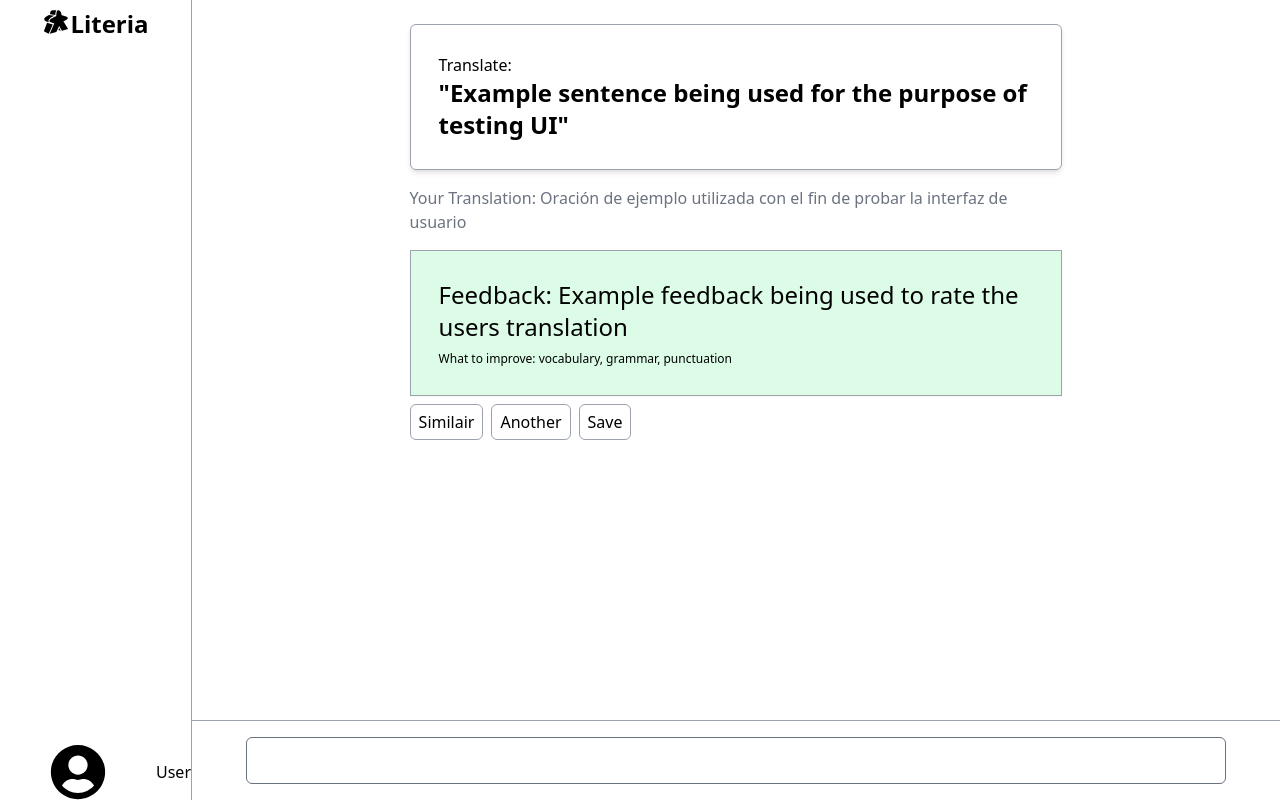
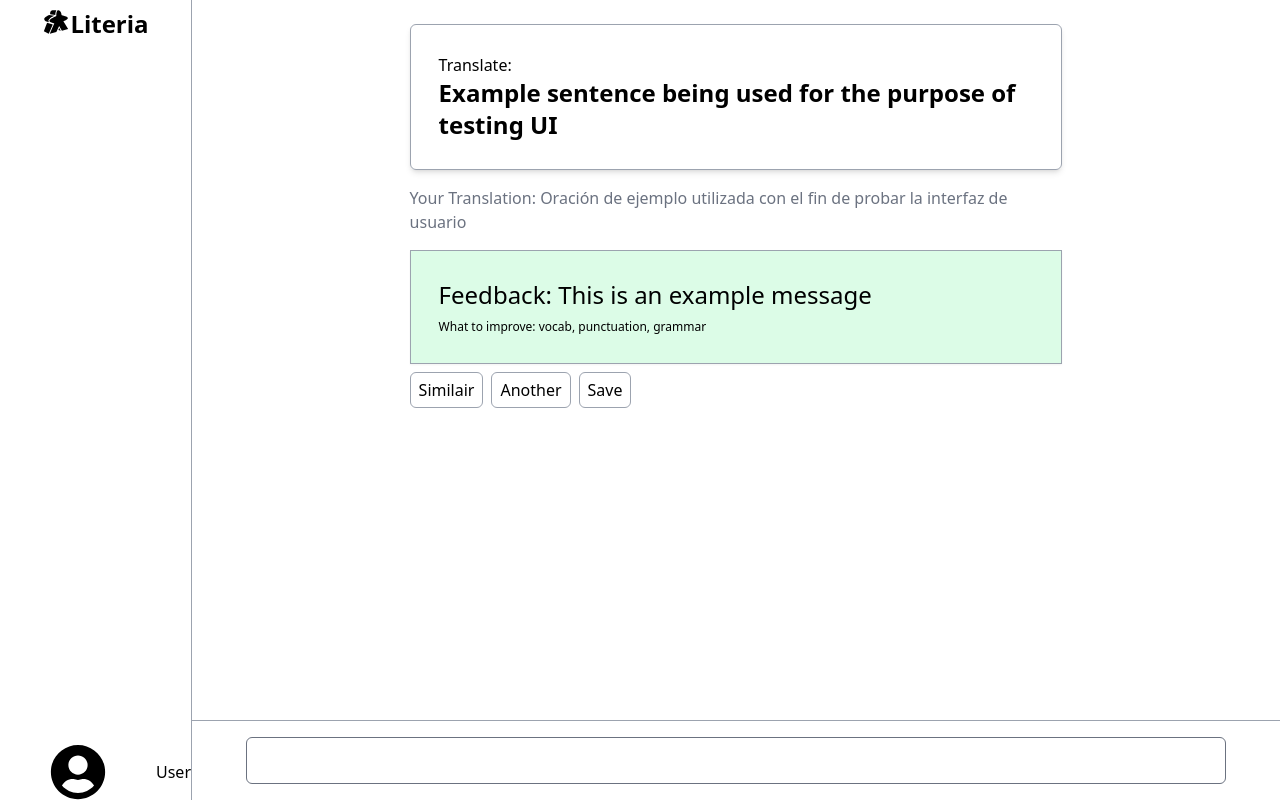
Before and after one commit to dab1an/literia, a Next.js app: page /proto in a window 1280 px wide. Built offline with nearby package versions, Linux system fonts and the light colour scheme.

Commit message:
Decomposed chat cards into components

```diff
--- /dev/null
+++ b/src/components/FbCard.tsx
@@ -0,0 +1,30 @@
+import React from "react";
+
+interface fbCardProps {
+  fbMsg: string;
+  skills: string[];
+}
+const FbCard = (props: fbCardProps) => {
+  return (
+    <div className="flex w-[60%] flex-col gap-2">
+      <div className=" flex flex-col border border-gray-400 bg-green-100 p-7 shadow-sm">
+        <h1 className="pb-2 text-2xl">Feedback: {props.fbMsg} </h1>
+        <p className="text-xs">What to improve: {props.skills.join(", ")}</p>
+      </div>
+
+      <div className="flex h-9 w-[50%] gap-2 bg-white">
+        <div className=" bg-white-500 flex h-full items-center justify-center rounded-md border border-gray-400 p-2">
+          <h1>Similair</h1>
+        </div>
+        <div className=" flex h-full items-center justify-center rounded-md border border-gray-400 p-2">
+          <h1>Another</h1>
+        </div>
+        <div className=" flex h-full items-center justify-center rounded-md border border-gray-400 p-2">
+          <h1>Save</h1>
+        </div>
+      </div>
+    </div>
+  );
+};
+
+export default FbCard;
--- /dev/null
+++ b/src/components/OgLangCard.tsx
@@ -0,0 +1,15 @@
+import React from "react";
+
+interface ogLangProps {
+  sentence: string;
+}
+const OgLangCard = (props: ogLangProps) => {
+  return (
+    <div className=" w-[60%] rounded-md border border-gray-400 p-7 shadow-md">
+      <h1>Translate:</h1>
+      <h1 className="text-2xl font-bold">{props.sentence}</h1>
+    </div>
+  );
+};
+
+export default OgLangCard;
--- /dev/null
+++ b/src/components/UserTranCard.tsx
@@ -0,0 +1,15 @@
+import React from "react";
+
+interface userTranProps {
+  translation: string;
+}
+
+const UserTranCard = (props: userTranProps) => {
+  return (
+    <div className="w-[60%] break-normal">
+      <h1 className="text-gray-500">Your Translation: {props.translation}</h1>
+    </div>
+  );
+};
+
+export default UserTranCard;
--- a/src/pages/proto.tsx
+++ b/src/pages/proto.tsx
@@ -1,6 +1,9 @@
 import { Gi3DMeeple } from "react-icons/gi";
 import { FaUserCircle } from "react-icons/fa";
 import { IoMdSend } from "react-icons/io";
+import FbCard from "~/components/fbCard";
+import OgLangCard from "~/components/OgLangCard";
+import UserTranCard from "~/components/UserTranCard";
 
 export default function Page() {
   return (
@@ -18,46 +21,20 @@ export default function Page() {
 
       <div className="flex w-[85%] flex-col">
         <div className="flex h-[90%] flex-col items-center gap-4 bg-white pt-6">
-          <div className=" w-[60%] rounded-md border border-gray-400 p-7 shadow-md">
-            <h1>Translate:</h1>
-            <h1 className="text-2xl font-bold">
-              "Example sentence being used for the purpose of testing UI"
-            </h1>
-          </div>
-          <div className=" w-[60%]">
-            <h1 className="text-gray-500">
-              Your Translation: Oración de ejemplo utilizada con el fin de
-              probar la interfaz de usuario
-            </h1>
-          </div>
+          <OgLangCard sentence=" Example sentence being used for the purpose of testing UI" />
 
-          <div className="flex w-[60%] flex-col gap-2">
-            <div className=" flex flex-col border border-gray-400 bg-green-100 p-7 shadow-sm">
-              <h1 className="pb-2 text-2xl">
-                Feedback: Example feedback being used to rate the users
-                translation
-              </h1>
-              <p className="text-xs">
-                What to improve: vocabulary, grammar, punctuation
-              </p>
-            </div>
+          <UserTranCard
+            translation="Oración de ejemplo utilizada con el fin de
+              probar la interfaz de usuario"
+          />
 
-            <div className="flex h-9 w-[50%] gap-2 bg-white">
-              <div className=" bg-white-500 flex h-full items-center justify-center rounded-md border border-gray-400 p-2">
-                <h1>Similair</h1>
-              </div>
-              <div className=" flex h-full items-center justify-center rounded-md border border-gray-400 p-2">
-                <h1>Another</h1>
-              </div>
-              <div className=" flex h-full items-center justify-center rounded-md border border-gray-400 p-2">
-                <h1>Save</h1>
-              </div>
-            </div>
-          </div>
+          <FbCard
+            fbMsg="This is an example message"
+            skills={["vocab", "punctuation", "grammar"]}
+          />
         </div>
         <div className="flex h-[10%] items-center justify-center border-t border-t-gray-400 bg-white">
           <div className=" h-[60%] w-[90%] rounded-md border border-gray-500"></div>
-          {/* <IoMdSend className="ms-1" size="3x" /> */}
         </div>
       </div>
     </div>
```
